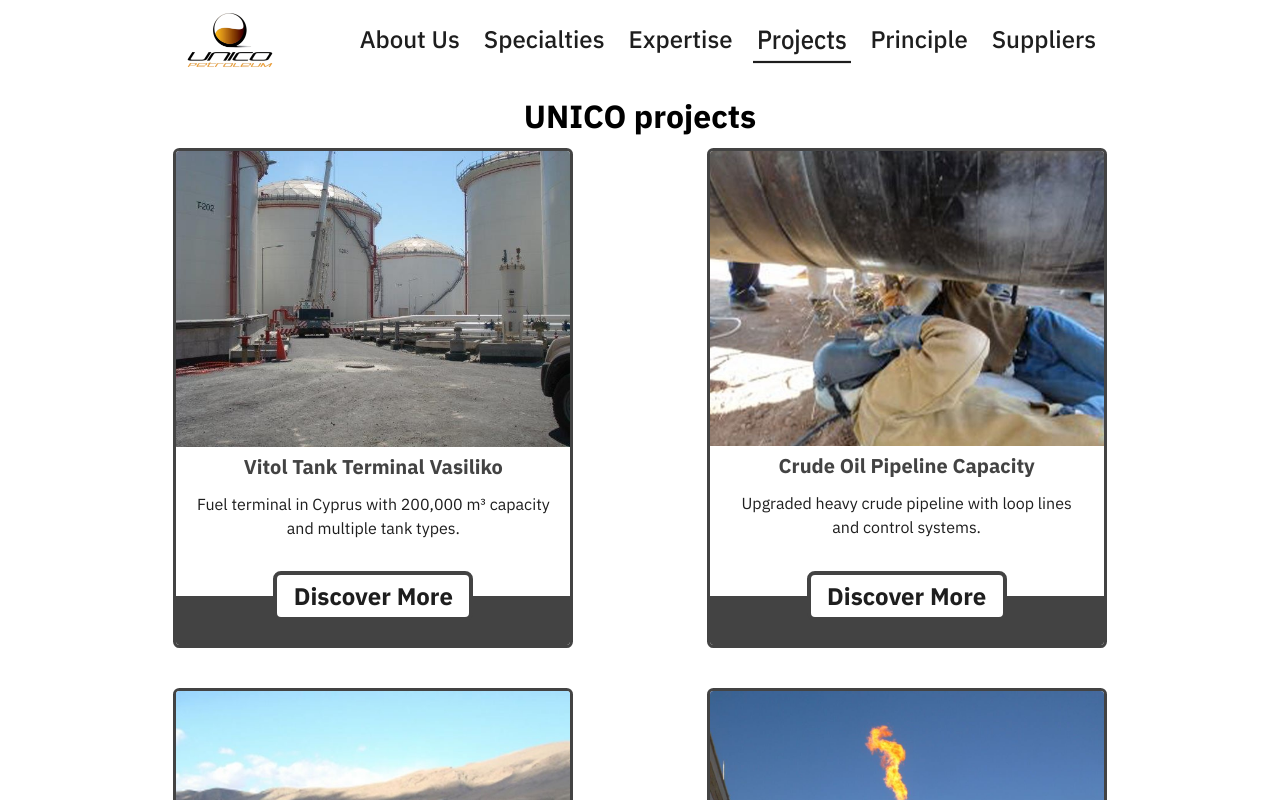
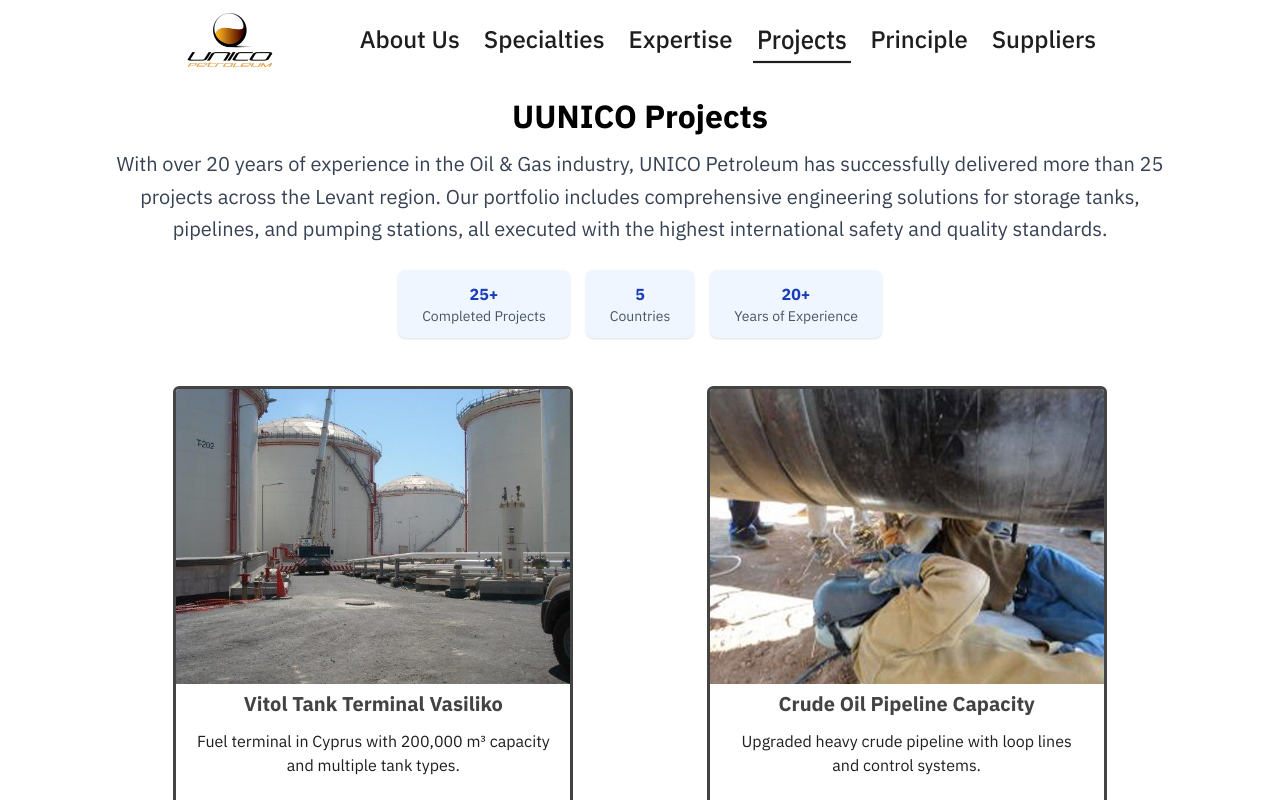
Before and after one commit to fatma-mohamed99/petroleum, a Next.js app: page /projects in a window 1280 px wide. Shown: the top 800 px of the page. Built offline with nearby package versions, Linux system fonts and the light colour scheme.

Commit message:
edit section descrption

```diff
--- a/src/app/(pages)/projects/page.tsx
+++ b/src/app/(pages)/projects/page.tsx
@@ -4,23 +4,34 @@ import { projects } from "@/consts/projects";
 function Projects() {
   return (
     <div className="w-full py-10">
-      <h1
-        className="
-            text-header-md
-            lg:text-header-lg
-            w-full
-             text-center
-             U-fromUnico  flex
-             font-bold
-             pb-2
-             items-center justify-center
-              "
-      >
-        NICO projects
+      <h1 className="text-header-md lg:text-header-lg w-full text-center U-fromUnico flex font-bold pb-2 items-center justify-center">
+        UNICO Projects
       </h1>
 
-      <div className="min-h-screen w-10/12 mx-auto flex flex-wrap
-       justify-around gap-y-10">
+      {/* الجزء الجديد المضاف */}
+      <div className="w-10/12 mx-auto mb-12 text-center">
+        <p className="text-lg md:text-xl text-gray-700 leading-relaxed mb-6">
+          With over 20 years of experience in the Oil & Gas industry, UNICO Petroleum has successfully delivered more than 25 projects across the Levant region. Our portfolio includes comprehensive engineering solutions for storage tanks, pipelines, and pumping stations, all executed with the highest international safety and quality standards.
+        </p>
+
+        <div className="flex flex-wrap justify-center gap-4 mt-6">
+          <div className="bg-blue-50 px-6 py-3 rounded-lg shadow-sm">
+            <h3 className="font-semibold text-blue-800">25+</h3>
+            <p className="text-sm text-gray-600">Completed Projects</p>
+          </div>
+          <div className="bg-blue-50 px-6 py-3 rounded-lg shadow-sm">
+            <h3 className="font-semibold text-blue-800">5</h3>
+            <p className="text-sm text-gray-600">Countries</p>
+          </div>
+          <div className="bg-blue-50 px-6 py-3 rounded-lg shadow-sm">
+            <h3 className="font-semibold text-blue-800">20+</h3>
+            <p className="text-sm text-gray-600">Years of Experience</p>
+          </div>
+        </div>
+      </div>
+      {/* نهاية الجزء الجديد */}
+
+      <div className="min-h-screen w-10/12 mx-auto flex flex-wrap justify-around gap-y-10">
         {projects.map((project) => (
           <ProjectCard key={project.title} projectData={project} />
         ))}
--- a/src/components/home-component/certificate-section/CertificatesSection.tsx
+++ b/src/components/home-component/certificate-section/CertificatesSection.tsx
@@ -49,8 +49,8 @@ const CertificatesSection: React.FC = () => {
 
 
 
-            <div className="container mx-auto px-4">
-                <div className="text-center mb-16 relative">
+            <div className="container mx-auto ">
+                <div className="text-center mb-10 relative">
                     {/* <motion.div
                         initial={{ scale: 0 }}
                         whileInView={{ scale: 1 }}
@@ -68,7 +68,7 @@ const CertificatesSection: React.FC = () => {
 
                     <p
                         className="
-      text-header-lg font-medium text-center mb-6
+      text-header-lg font-medium text-center mb-5
                "
 
 
@@ -80,7 +80,7 @@ const CertificatesSection: React.FC = () => {
 
                     <p
 
-                        className="text-textColor  max-w-2xl text-title-sm mx-auto px-2"
+                        className="text-textColor  max-w-2xl text-title-sm mx-auto "
                     >
                         UNICO Petroleum is proudly certified with international quality management standards,
                         demonstrating our commitment to excellence in the oil and gas industry.
--- a/src/components/home-component/project-section/ProjectSection.tsx
+++ b/src/components/home-component/project-section/ProjectSection.tsx
@@ -22,10 +22,14 @@ function ProjectSection() {
 
   return (
     <div className="min-h-full">
-      <p className="text-header-lg w-full text-center flex font-medium items-center justify-center py-8">
+      <p className="text-header-lg w-full text-center flex font-medium items-center justify-center ">
         Unico projects
       </p>
-      <div className="w-11/12 md:w-full lg:w-11/12 xl:w-10/12   mx-auto text-textColor bg-main/5 md:max-h-[400px]">
+      <p className="max-w-3xl mx-auto mb-10 my-5    text-desc-lg leading-relaxed text-center  font-normal text-textColor">
+   With 20+ years in Oil & Gas, UNICO has delivered 25+ projects across the Levant region, specializing in storage tanks, pipelines,
+    and pumping stations with international standards
+      </p>
+      <div className="w-11/12 md:w-full lg:w-10/12 xl:w-9/12   mx-auto text-textColor bg-main/5 md:max-h-[400px]">
         <div className="flex justify-between flex-col-reverse md:flex-row">
           <div className="w-full md:w-1/2 py-4 md:py-8 space-y-10 bg-white/20 md:bg-transparent">
             <div className="space-y-2 md:space-y-4 w-full md:px-6 flex flex-col justify-center md:justify-start text-center md:text-start">
@@ -34,7 +38,8 @@ function ProjectSection() {
               </h3>
               <p
                 className="text-desc-sm lg:text-desc-lg  md:text-desc-md
-               text-textColor/90 md:text-textColor/80 mx-auto md:mx-0 w-3/4 md:5/6 lg:w-3/4 min-h-[84px]  md:min-h-30  lg:min-h-28"
+               text-textColor/90 md:text-textColor/80 mx-auto md:mx-0
+               w-3/4 md:5/6 lg:w-3/4 min-h-[84px]  md:min-h-30  lg:min-h-28"
               >
                 {longDesc}
               </p>
@@ -62,11 +67,11 @@ function ProjectSection() {
                       onClick={() => handleActiveProject(item.index)}
                       key={`pagination-${item.index}`}
                       className={`p-1 cursor-pointer rounded-full w-7 h-7  sm:w-9 sm:h-9 border-2
-                        flex justify-center items-center transition-all duration-300
+                        flex justify-center items-center transition-all duration-500
                         text-sm sm:text-base
                         ${
                           item.index === activeProjectIndex
-                            ? "bg-main -translate-y-5 text-white scale-105 border-white"
+                            ? "bg-main  text-white scale-105 border-white"
                             : "bg-white border-main"
                         }`}
                     >
--- a/src/components/home-component/specialties-section/Specialties.tsx
+++ b/src/components/home-component/specialties-section/Specialties.tsx
@@ -70,11 +70,11 @@ function Specialties() {
 
   return (
     <div className="py-10">
-      <p className="text-header-lg pb-2 mb-4 w-full text-center font-medium flex items-center justify-center">
+      <p className="text-header-lg  w-full text-center font-medium flex items-center justify-center">
         Our Specialties
       </p>
 
-      <p className="text-desc-lg leading-relaxed text-center mb-22 max-w-2xl mx-auto  font-normal text-textColor">
+      <p className="text-desc-lg leading-relaxed text-center mb-15 mt-5 max-w-2xl mx-auto  font-normal text-textColor">
         We offer a wide range of engineering specialties tailored to meet the needs of the oil and gas industry with precision and innovation.
       </p>
       <div
```
